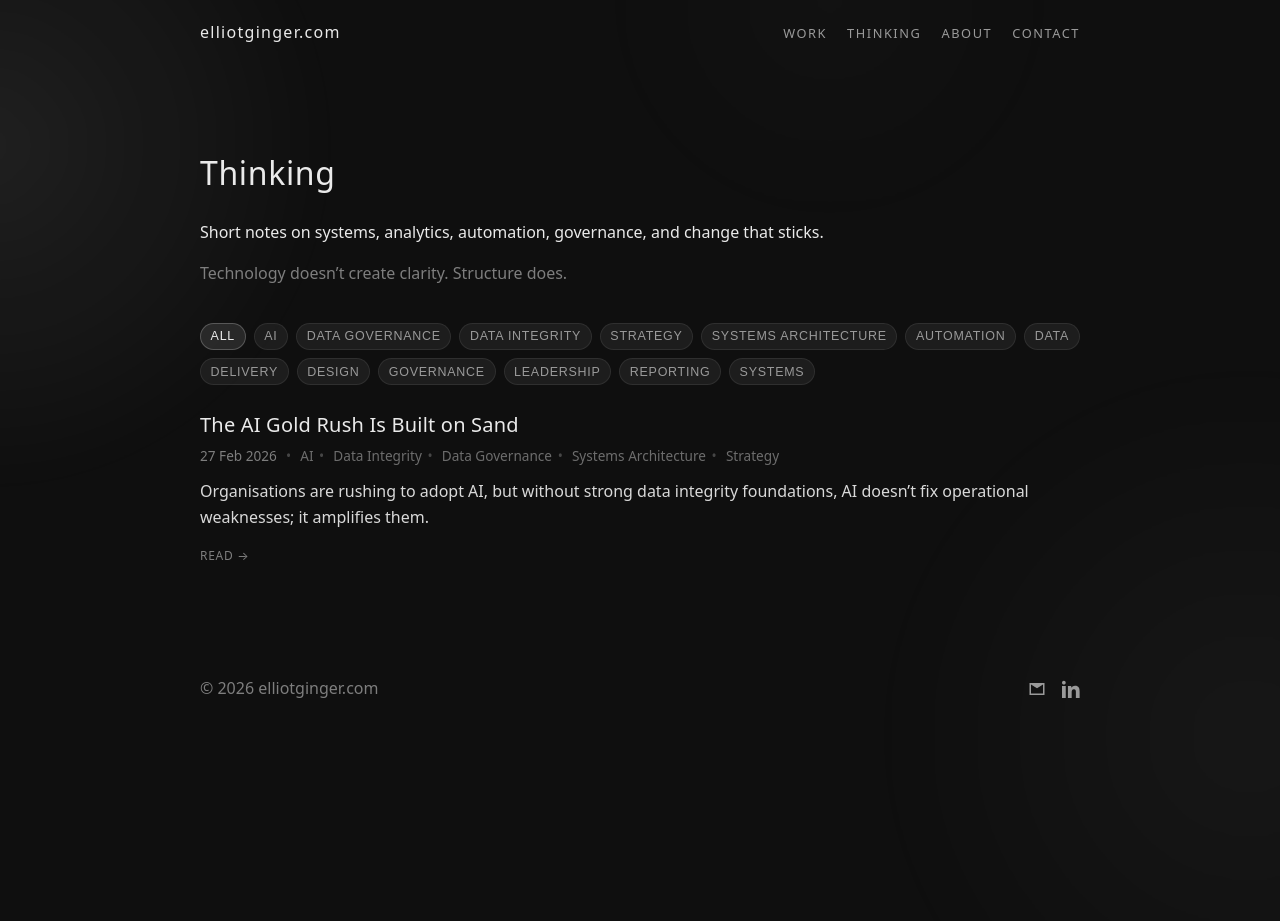
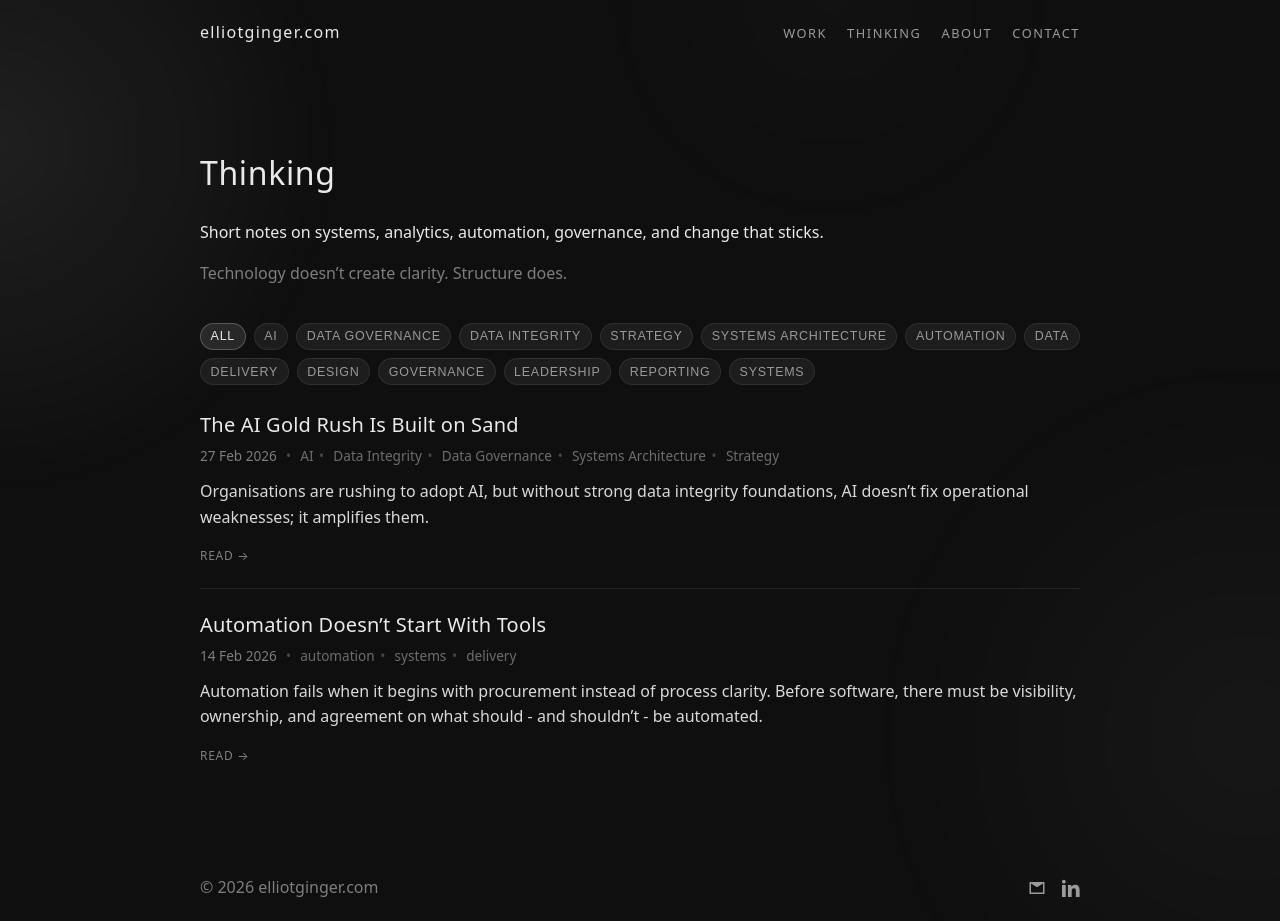
Before and after one commit to ElliotGinge/elliotginger.com, a Jekyll site: the page built from thinking.md, in a window 1280 px wide. Built offline with Jekyll 4.4.1, drawn with Linux system fonts in a browser that asks for light colours; before the commit the page ends 900 px from its top, so only the background shows below that.

Commit message:
Update post metadata for automation article
Updated metadata for the post on automation, including date, categories, tags, and permalink.

```diff
--- a/_posts/2026-02-14-automation-doesnt-start-with-tools.md
+++ b/_posts/2026-02-14-automation-doesnt-start-with-tools.md
@@ -1,8 +1,11 @@
 ---
 layout: default
 title: Automation Doesn’t Start With Tools
+date: 2026-02-14
+categories: [Thinking]
 tags: [automation, systems, delivery]
-excerpt: "Automation fails when it begins with procurement instead of process clarity. Before software, there must be visibility, ownership, and agreement on what should — and shouldn’t — be automated."
+excerpt: "Automation fails when it begins with procurement instead of process clarity. Before software, there must be visibility, ownership, and agreement on what should - and shouldn’t - be automated."
+permalink: /thinking/automation-doesnt-start-with-tools/
 ---
 
 Automation is often treated as a tooling problem.
```
